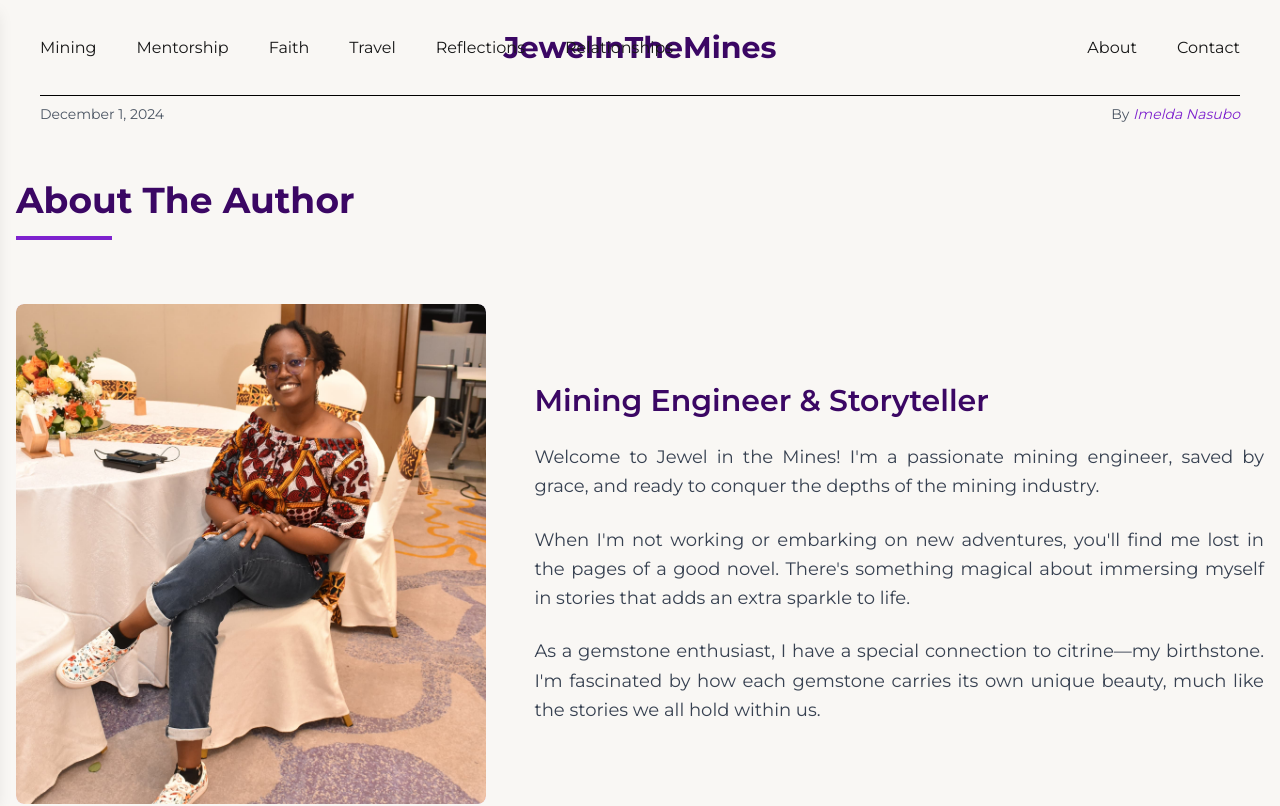
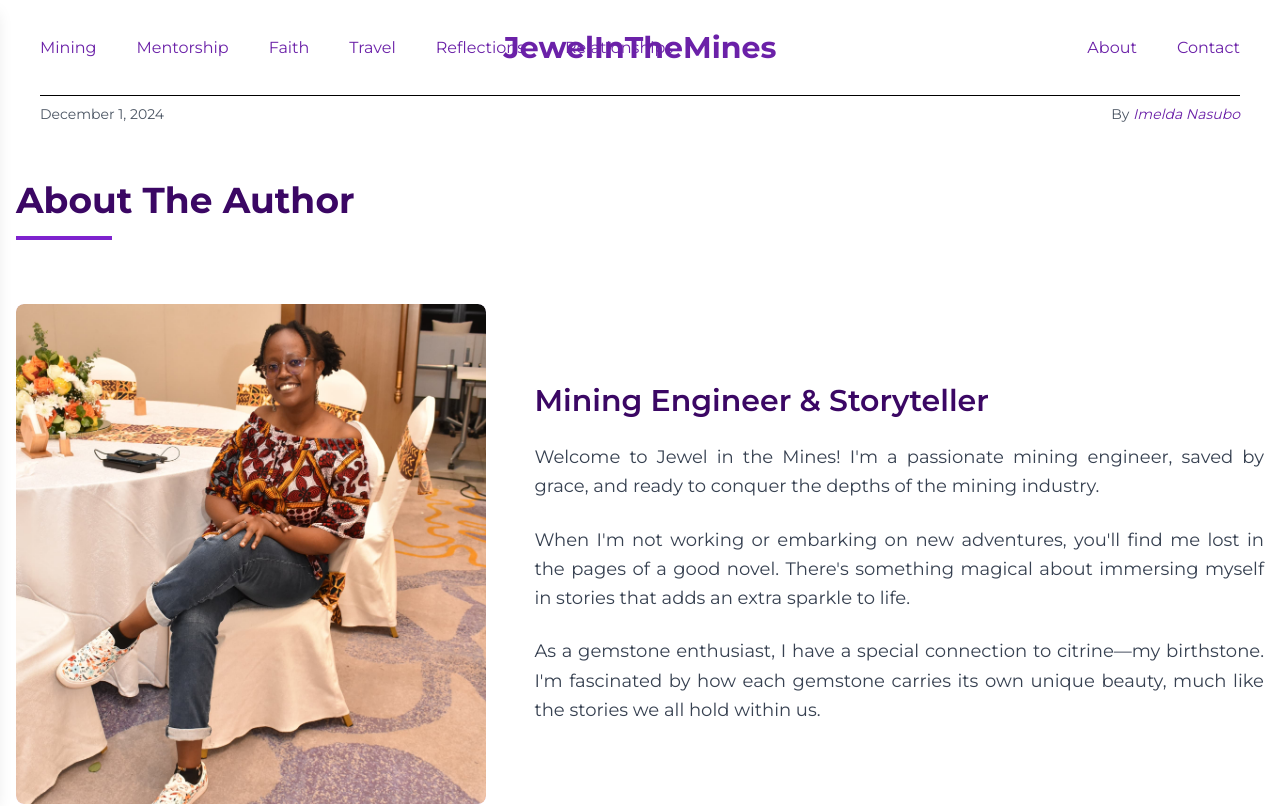
Before and after one commit to aineahmarabi/blog-app, a Next.js app: page /about in a window 1280 px wide. Shown: the top 806 px of the page. Built offline with nearby package versions, Linux system fonts and the light colour scheme.

Commit message:
Made the site light even in dark mode

```diff
--- a/app/blog/[slug]/page.tsx
+++ b/app/blog/[slug]/page.tsx
@@ -48,46 +48,34 @@ export async function generateStaticParams() {
 
 function BlogPostContent({ post }: { post: Post }) {
   return (
-    <article className="min-h-screen">
+    <article className="min-h-screen bg-white">
       <div className="max-w-3xl mx-auto px-4 py-12">
         <header className="mb-12">
           <div className="flex items-center space-x-4 mb-6">
-            <span className="inline-block px-3 py-1 bg-purple-100 dark:bg-purple-700 text-purple-700 dark:text-purple-100 rounded-full text-sm font-medium">
+            <span className="inline-block px-3 py-1 bg-purple-100 text-purple-800 rounded-full text-sm font-medium">
               {post.category?.title || 'General'}
             </span>
-            <div className="uppercase tracking-wider text-sm text-gray-600 dark:text-gray-300">
+            <div className="uppercase tracking-wider text-sm text-gray-600">
               {format(new Date(post.publishedAt), 'MMMM d, yyyy')} • {post.author?.name}
             </div>
           </div>
-          <h1 className="text-4xl md:text-5xl font-bold text-purple-950 dark:text-purple-100 mb-8 leading-tight">
+          <h1 className="text-4xl md:text-5xl font-bold text-purple-800 mb-8 leading-tight">
             {post.title}
           </h1>
         </header>
 
-        <div className="prose prose-lg max-w-none dark:prose-invert">
+        <div className="prose prose-lg max-w-none">
           <PortableText
             value={post.body}
             components={{
-              types: {
-                image: ({value}) => (
-                  <img
-                    src={urlForImage(value).url()}
-                    alt={value.alt || ' '}
-                    className="my-8 rounded-lg"
-                  />
-                ),
-              },
               block: {
-                normal: ({children}) => <p className="text-lg leading-relaxed tracking-wide text-gray-700 dark:text-gray-200 mb-6 text-justify">{children}</p>,
-                h2: ({children}) => <h2 className="text-3xl font-bold text-purple-950 dark:text-purple-100 mt-12 mb-6">{children}</h2>,
-                h3: ({children}) => <h3 className="text-2xl font-bold text-purple-950 dark:text-purple-100 mt-8 mb-4">{children}</h3>,
+                normal: ({children}) => <p className="text-lg leading-relaxed tracking-wide text-gray-800 mb-6">{children}</p>,
+                h2: ({children}) => <h2 className="text-3xl font-bold text-purple-800 mt-12 mb-6">{children}</h2>,
+                h3: ({children}) => <h3 className="text-2xl font-bold text-purple-800 mt-8 mb-4">{children}</h3>,
               },
               list: {
-                bullet: ({children}) => <ul className="list-disc pl-6 mb-6 text-lg text-gray-700 dark:text-gray-200 space-y-2">{children}</ul>,
-                number: ({children}) => <ol className="list-decimal pl-6 mb-6 text-lg text-gray-700 dark:text-gray-200 space-y-2">{children}</ol>,
-              },
-              listItem: {
-                bullet: ({children}) => <li className="leading-relaxed tracking-wide">{children}</li>,
+                bullet: ({children}) => <ul className="list-disc pl-6 mb-6 text-gray-800 space-y-2">{children}</ul>,
+                number: ({children}) => <ol className="list-decimal pl-6 mb-6 text-gray-800 space-y-2">{children}</ol>,
               },
             }}
           />
--- a/app/components/PostCard.tsx
+++ b/app/components/PostCard.tsx
@@ -17,14 +17,14 @@ export const PostCard = ({ post, isLarge = false }: { post: Post, isLarge?: bool
       )}
       <div className="space-y-4">
         <div className="flex items-center space-x-4">
-          <span className="inline-block px-3 py-1 bg-purple-100 dark:bg-purple-700 text-purple-700 dark:text-purple-100 rounded-full text-sm font-medium">
+          <span className="inline-block px-3 py-1 bg-purple-100 text-purple-800 rounded-full text-sm font-medium">
             {post.category?.title || 'General'}
           </span>
-          <div className="uppercase tracking-wider text-sm text-gray-600 dark:text-gray-300">
+          <div className="uppercase tracking-wider text-sm text-gray-600">
             {format(new Date(post.publishedAt), 'MMMM d, yyyy')} • {post.author?.name}
           </div>
         </div>
-        <h2 className={`font-bold text-purple-500 group-hover:text-purple-700 dark:text-purple-200 dark:group-hover:text-purple-100 ${isLarge ? 'text-4xl' : 'text-2xl'}`}>
+        <h2 className={`font-bold text-purple-800 group-hover:text-purple-600 ${isLarge ? 'text-4xl' : 'text-2xl'}`}>
           {post.title}
         </h2>
       </div>
--- a/app/components/navbar.tsx
+++ b/app/components/navbar.tsx
@@ -18,47 +18,62 @@ export default function Navbar(){
    }, []);
 
    return(
-       <div className="px-4 md:px-10 relative dark:bg-gray-900">
-           <div className="hidden md:grid md:grid-cols-3 items-center border-b border-black dark:border-gray-700 h-24">
+       <div className="px-4 md:px-10 relative bg-white">
+           <div className="hidden md:grid md:grid-cols-3 items-center border-b border-black h-24 bg-white">
                {/* Blog Categories */}
                <ul className="md:flex space-x-10">
                    <li className="relative group">
                        <Link
                            href="/?category=Mining"
-                           className="hover:text-purple-700"
+                           className="text-purple-800 hover:text-purple-950"
                        >
                            Mining
-                           <span className="absolute -bottom-1 left-0 w-0 h-0.5 bg-purple-700 transition-all duration-300 ease-in-out group-hover:w-full"></span>
+                           <span className="absolute -bottom-1 left-0 w-0 h-0.5 bg-purple-800 transition-all duration-300 ease-in-out group-hover:w-full"></span>
                        </Link>
                    </li>
                    <li className="relative group">
-                       <Link href="/?category=Mentorship" className="hover:text-purple-700">
-                       Mentorship
-                           <span className="absolute -bottom-1 left-0 w-0 h-0.5 bg-purple-700 transition-all duration-300 ease-in-out group-hover:w-full"></span>
+                       <Link
+                           href="/?category=Mentorship"
+                           className="text-purple-800 hover:text-purple-950"
+                       >
+                           Mentorship
+                           <span className="absolute -bottom-1 left-0 w-0 h-0.5 bg-purple-800 transition-all duration-300 ease-in-out group-hover:w-full"></span>
                        </Link>
                    </li>
                    <li className="relative group">
-                       <Link href="/?category=Faith" className="hover:text-purple-700">
-                       Faith
-                           <span className="absolute -bottom-1 left-0 w-0 h-0.5 bg-purple-700 transition-all duration-300 ease-in-out group-hover:w-full"></span>
+                       <Link
+                           href="/?category=Faith"
+                           className="text-purple-800 hover:text-purple-950"
+                       >
+                           Faith
+                           <span className="absolute -bottom-1 left-0 w-0 h-0.5 bg-purple-800 transition-all duration-300 ease-in-out group-hover:w-full"></span>
                        </Link>
                    </li>
                    <li className="relative group">
-                       <Link href="/?category=Travel" className="hover:text-purple-700">
-                       Travel
-                           <span className="absolute -bottom-1 left-0 w-0 h-0.5 bg-purple-700 transition-all duration-300 ease-in-out group-hover:w-full"></span>
+                       <Link
+                           href="/?category=Travel"
+                           className="text-purple-800 hover:text-purple-950"
+                       >
+                           Travel
+                           <span className="absolute -bottom-1 left-0 w-0 h-0.5 bg-purple-800 transition-all duration-300 ease-in-out group-hover:w-full"></span>
                        </Link>
                    </li>
                    <li className="relative group">
-                       <Link href="/?category=Reflections" className="hover:text-purple-700">
-                       Reflections
-                           <span className="absolute -bottom-1 left-0 w-0 h-0.5 bg-purple-700 transition-all duration-300 ease-in-out group-hover:w-full"></span>
+                       <Link
+                           href="/?category=Reflections"
+                           className="text-purple-800 hover:text-purple-950"
+                       >
+                           Reflections
+                           <span className="absolute -bottom-1 left-0 w-0 h-0.5 bg-purple-800 transition-all duration-300 ease-in-out group-hover:w-full"></span>
                        </Link>
                    </li>
                    <li className="relative group">
-                       <Link href="/?category=Relationships" className="hover:text-purple-700">
-                       Relationships
-                           <span className="absolute -bottom-1 left-0 w-0 h-0.5 bg-purple-700 transition-all duration-300 ease-in-out group-hover:w-full"></span>
+                       <Link
+                           href="/?category=Relationships"
+                           className="text-purple-800 hover:text-purple-950"
+                       >
+                           Relationships
+                           <span className="absolute -bottom-1 left-0 w-0 h-0.5 bg-purple-800 transition-all duration-300 ease-in-out group-hover:w-full"></span>
                        </Link>
                    </li>
                </ul>
@@ -66,7 +81,7 @@ export default function Navbar(){
                {/* Centered Title */}
                <div className="text-center">
                    <Link href="/">
-                       <h1 className="text-3xl font-bold text-purple-950 dark:text-purple-200 hover:text-purple-800 dark:hover:text-purple-100">
+                       <h1 className="text-3xl font-bold text-purple-800 hover:text-purple-950">
                            JewelInTheMines
                        </h1>
                    </Link>
@@ -76,15 +91,15 @@ export default function Navbar(){
                <div className="flex justify-end">
                    <ul className="flex space-x-10">
                        <li className="relative group">
-                           <Link href="/about" className="hover:text-purple-700">
+                           <Link href="/about" className="text-purple-800 hover:text-purple-950">
                                About
-                               <span className="absolute -bottom-1 left-0 w-0 h-0.5 bg-purple-700 transition-all duration-300 ease-in-out group-hover:w-full"></span>
+                               <span className="absolute -bottom-1 left-0 w-0 h-0.5 bg-purple-800 transition-all duration-300 ease-in-out group-hover:w-full"></span>
                            </Link>
                        </li>
                        <li className="relative group">
-                           <Link href="/contact-us" className="hover:text-purple-700">
+                           <Link href="/contact-us" className="text-purple-800 hover:text-purple-950">
                                Contact
-                               <span className="absolute -bottom-1 left-0 w-0 h-0.5 bg-purple-700 transition-all duration-300 ease-in-out group-hover:w-full"></span>
+                               <span className="absolute -bottom-1 left-0 w-0 h-0.5 bg-purple-800 transition-all duration-300 ease-in-out group-hover:w-full"></span>
                            </Link>
                        </li>
                    </ul>
@@ -92,25 +107,23 @@ export default function Navbar(){
            </div>
 
            {/* Mobile View */}
-           <div className="md:hidden flex items-center justify-between border-b border-black h-24">
-               {/* Hamburger Menu */}
+           <div className="md:hidden flex items-center justify-between border-b border-black h-24 bg-white">
                <FaBars
-                   className="cursor-pointer"
+                   className="cursor-pointer text-purple-800"
                    onClick={() => setIsMobileMenuOpen(!isMobileMenuOpen)}
                />
 
-               {/* Centered Title */}
                <Link href="/" className="absolute left-1/2 transform -translate-x-1/2">
-                   <h1 className="text-2xl font-bold text-purple-700 dark:text-purple-200">
+                   <h1 className="text-2xl font-bold text-purple-800">
                        JewelInTheMines
                    </h1>
                </Link>
            </div>
 
            {/* Date and Author */}
-           <div className="flex justify-between items-center py-2 text-sm text-gray-600">
+           <div className="flex justify-between items-center py-2 text-sm text-gray-600 bg-white">
                <span>{currentDate}</span>
-               <span>By <span className="italic text-purple-700">Imelda Nasubo</span></span>
+               <span>By <span className="italic text-purple-800">Imelda Nasubo</span></span>
            </div>
 
            {/* Mobile Side Menu */}
@@ -122,7 +135,7 @@ export default function Navbar(){
                <div className="p-4">
                    <button
                        onClick={() => setIsMobileMenuOpen(false)}
-                       className="text-2xl mb-4"
+                       className="text-2xl mb-4 text-purple-800"
                    >
                        &times;
                    </button>
@@ -131,7 +144,7 @@ export default function Navbar(){
                            <Link
                                href="/?category=Mining"
                                onClick={() => setIsMobileMenuOpen(false)}
-                               className="block"
+                               className="block text-purple-800"
                            >
                                Mining
                            </Link>
@@ -140,7 +153,7 @@ export default function Navbar(){
                            <Link
                                href="/?category=Mentorship"
                                onClick={() => setIsMobileMenuOpen(false)}
-                               className="block"
+                               className="block text-purple-800"
                            >
                                Mentorship
                            </Link>
@@ -149,7 +162,7 @@ export default function Navbar(){
                            <Link
                                href="/?category=Travel"
                                onClick={() => setIsMobileMenuOpen(false)}
-                               className="block"
+                               className="block text-purple-800"
                            >
                                Travel
                            </Link>
@@ -158,7 +171,7 @@ export default function Navbar(){
                            <Link
                                href="/?category=Faith"
                                onClick={() => setIsMobileMenuOpen(false)}
-                               className="block"
+                               className="block text-purple-800"
                            >
                                Faith
                            </Link>
@@ -167,7 +180,7 @@ export default function Navbar(){
                            <Link
                                href="/?category=Relationships"
                                onClick={() => setIsMobileMenuOpen(false)}
-                               className="block"
+                               className="block text-purple-800"
                            >
                                Relationships
                            </Link>
@@ -176,7 +189,7 @@ export default function Navbar(){
                            <Link
                                href="/about"
                                onClick={() => setIsMobileMenuOpen(false)}
-                               className="block"
+                               className="block text-purple-800"
                            >
                                About
                            </Link>
@@ -185,7 +198,7 @@ export default function Navbar(){
                            <Link
                                href="/contact-us"
                                onClick={() => setIsMobileMenuOpen(false)}
-                               className="block"
+                               className="block text-purple-800"
                            >
                                Contact
                            </Link>
--- a/app/layout.tsx
+++ b/app/layout.tsx
@@ -21,8 +21,8 @@ export default function RootLayout({
   children: React.ReactNode
 }) {
   return (
-    <html lang="en">
-      <body suppressHydrationWarning={true} className={`${montserrat.className} dark:bg-gray-900`}>
+    <html lang="en" className="light">
+      <body suppressHydrationWarning={true} className={`${montserrat.className} bg-white text-black`}>
         <div className="min-h-screen flex flex-col">
           <Navbar />
           <main className="flex-grow">
--- a/app/page.tsx
+++ b/app/page.tsx
@@ -38,6 +38,26 @@ export default async function Home({
           post.category?.title === latestPost.category?.title
       ).slice(0, 3)
     : [];
+
+  if (searchParams.category) {
+    return (
+      <div className="min-h-screen">
+        <div className="max-w-7xl mx-auto px-4 md:px-8 py-12">
+          <div className="mb-16">
+            <h1 className="text-4xl font-bold text-purple-800 mb-4">
+              {searchParams.category} Stories
+            </h1>
+            <div className="w-24 h-1 bg-purple-800"></div>
+          </div>
+          <div className="grid grid-cols-1 md:grid-cols-3 gap-8 md:gap-12">
+            {posts.map((post) => (
+              <PostCard key={post._id} post={post} />
+            ))}
+          </div>
+        </div>
+      </div>
+    );
+  }
 
   return (
     <div className="min-h-screen">
```
